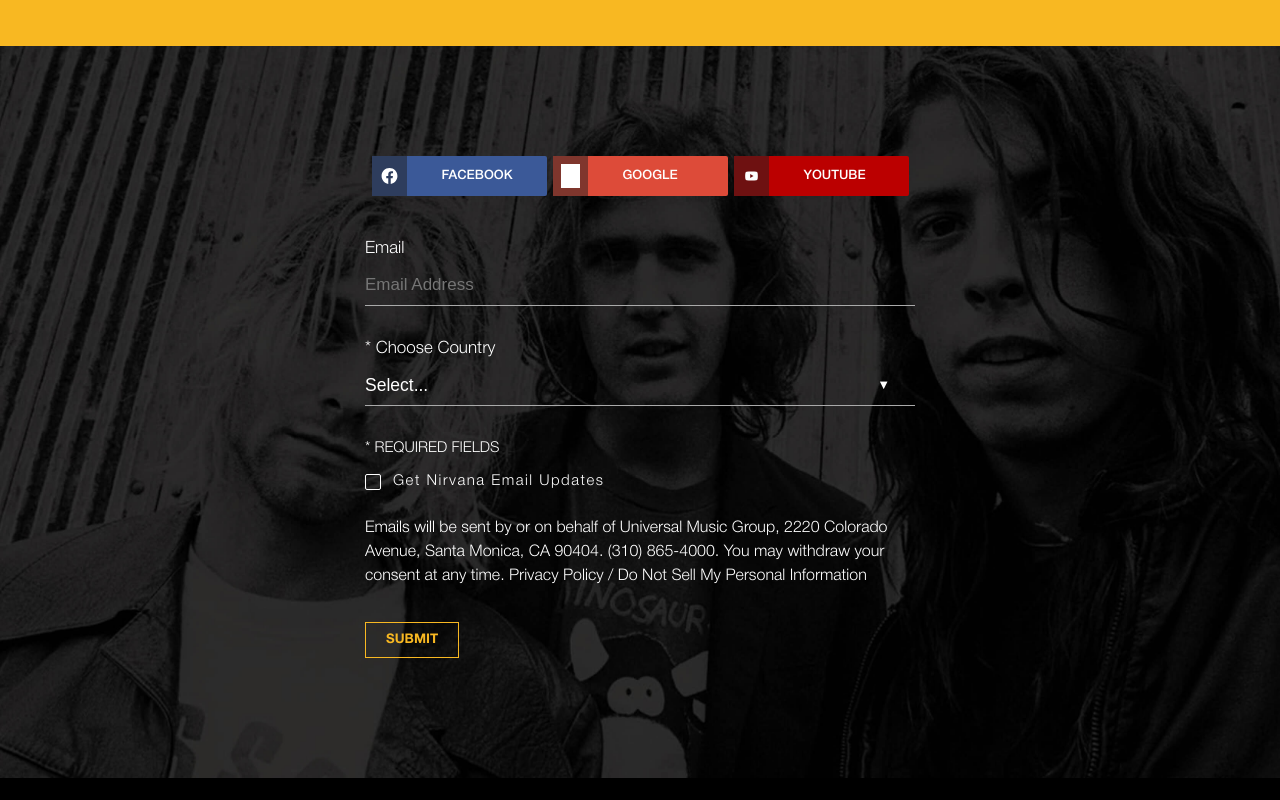
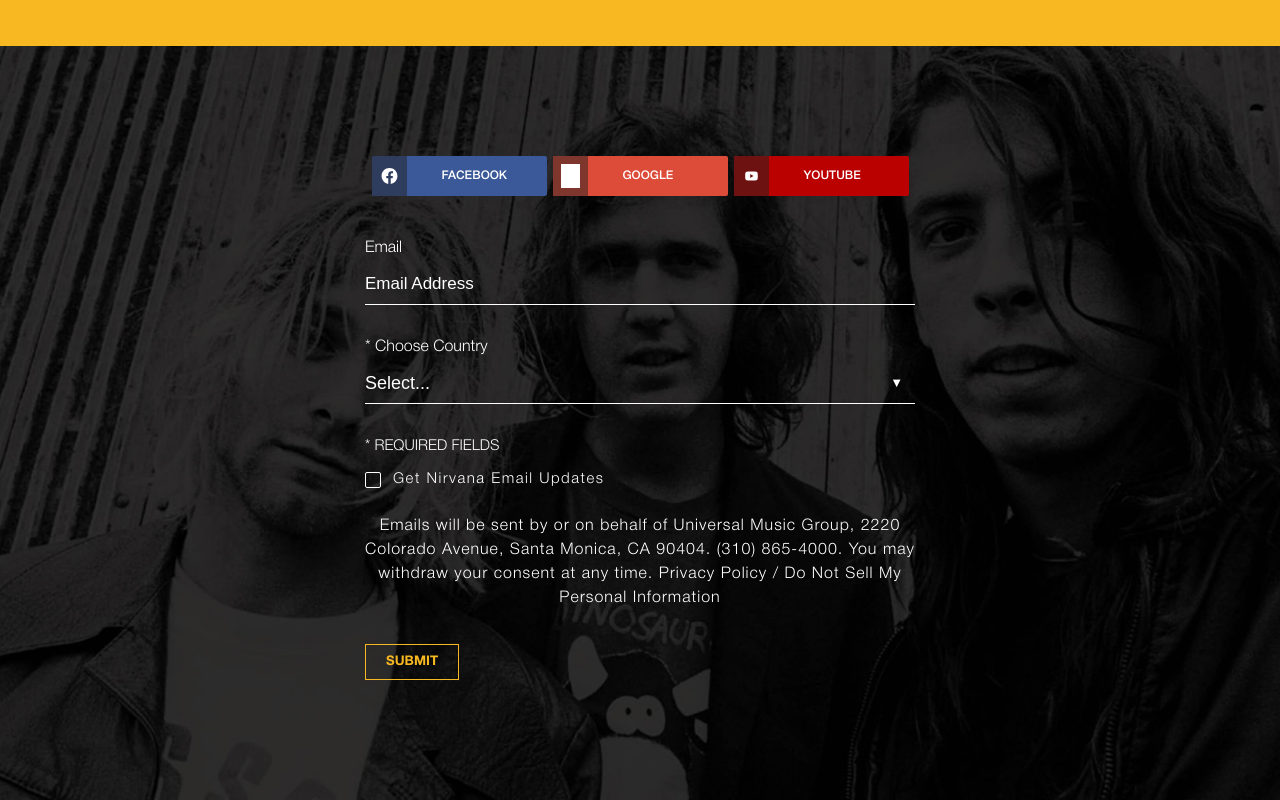
Before and after one commit to SyedMaazz/nirvana-site, a React (Vite) app: page / in a window 1280 px wide. Shown: the part 3429-4229 px from the top of the page. Before the commit the page ends 4207 px from the top, so only its background shows below. Built offline with nearby package versions, Linux system fonts and the light colour scheme; grey boxes are pictures that could not be loaded.

Commit message:
made mailing section

```diff
--- a/src/index.css
+++ b/src/index.css
@@ -397,6 +397,7 @@
   justify-content: center;
   gap: 6px;
   margin-bottom: 45px;
+
 }
 
 /* BASE BUTTON */
@@ -410,7 +411,7 @@
   cursor: pointer;
   color: #fff;
   font-family: "HelveticaNeueMedium", sans-serif;
-  font-size: 13px;
+  font-size: 12px;
 }
 
 .icon-wrapper {
@@ -428,26 +429,21 @@
 
   padding: 8px;
 
-  /* margin-right: 40px; */
-
   filter: brightness(0) invert(1);
 
 }
 
 /* TEXT ALIGNMENT */
-.social-btn {
-  justify-content: flex-start;
-}
 
-.social-btn .btn-text {
-  flex-grow: 1;
-  height: 100%;
-  display: flex;
-  align-items: center;
-  justify-content: center;
+/* .social-btn .btn-text { */
+  /* flex-grow: 1; */
+  /* height: 100%; */
+  /* display: flex; */
+  /* align-items: center; */
+  /* justify-content: center; */
   /* padding: 10px 15px; */
-  text-align: center;
-}
+  /* text-align: center; */
+/* } */
 
 /* FACEBOOK */
 .social-btn.facebook {
@@ -488,7 +484,7 @@
 .field label {
   display: block;
   font-family: "HelveticaNeueLight";
-  font-size: 17px;
+  font-size: 16px;
   margin-bottom: 8px;
 }
 
@@ -496,10 +492,14 @@
   width: 100%;
   background: transparent;
   border: transparent;
-  border-bottom: 1px solid #aaa;
+  border-bottom: 1px solid #ffffff;
   padding: 10px 0;
   font-size: 17px;
   outline: none;
+}
+
+.field input::placeholder {
+  color: #ffffff;
 }
 
 /* CUSTOM SELECT */
@@ -511,10 +511,10 @@
   width: 100%;
   background: transparent;
   border: none;
-  border-bottom: 1px solid #aaa;
+  border-bottom: 1px solid #ffffff;
   padding: 10px 0;
   color: #fff;
-  font-size: 17.5px;
+  font-size: 18px;
   appearance: none;
   outline: none;
   cursor: pointer;
@@ -523,7 +523,7 @@
 .custom-select::after {
   content: "▼";
   position: absolute;
-  right: 25px;
+  right: 12px;
   top: 12px;
   font-size: 13px;
   pointer-events: none;
@@ -569,7 +569,11 @@
   font-weight: 400 !important;
   font-size: 16px;
   line-height: 1.5;
-  margin-bottom: 34px;
+  text-align: center;
+  margin: 0 auto 34px;
+  color: #fff;
+  max-width: 580px;
+  letter-spacing: 1px;
 }
 
 /* SUBMIT BUTTON */
```
